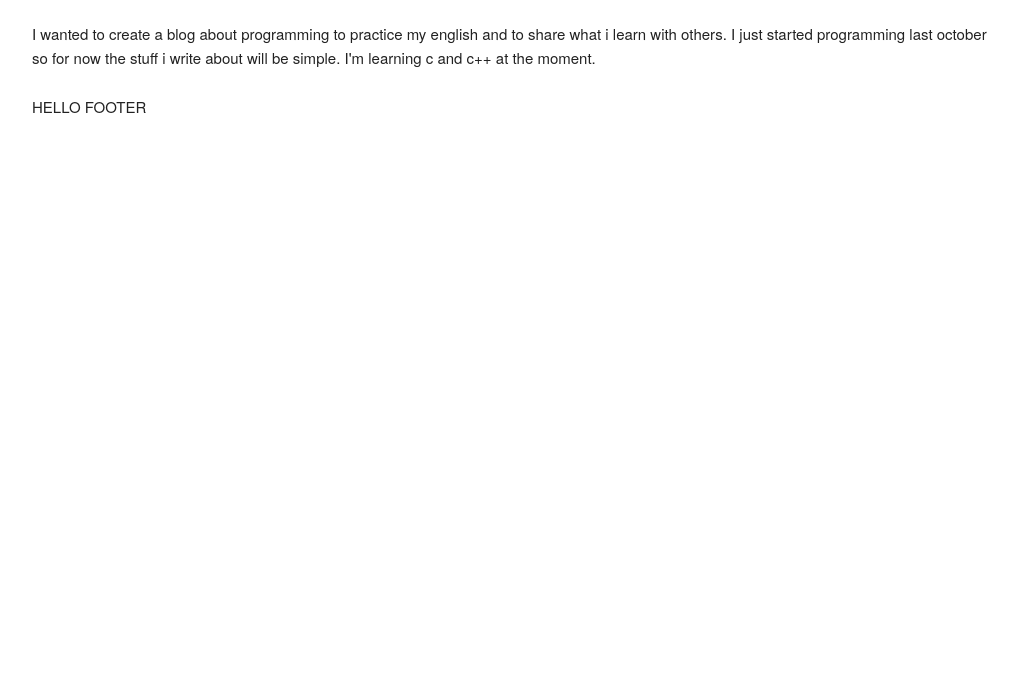
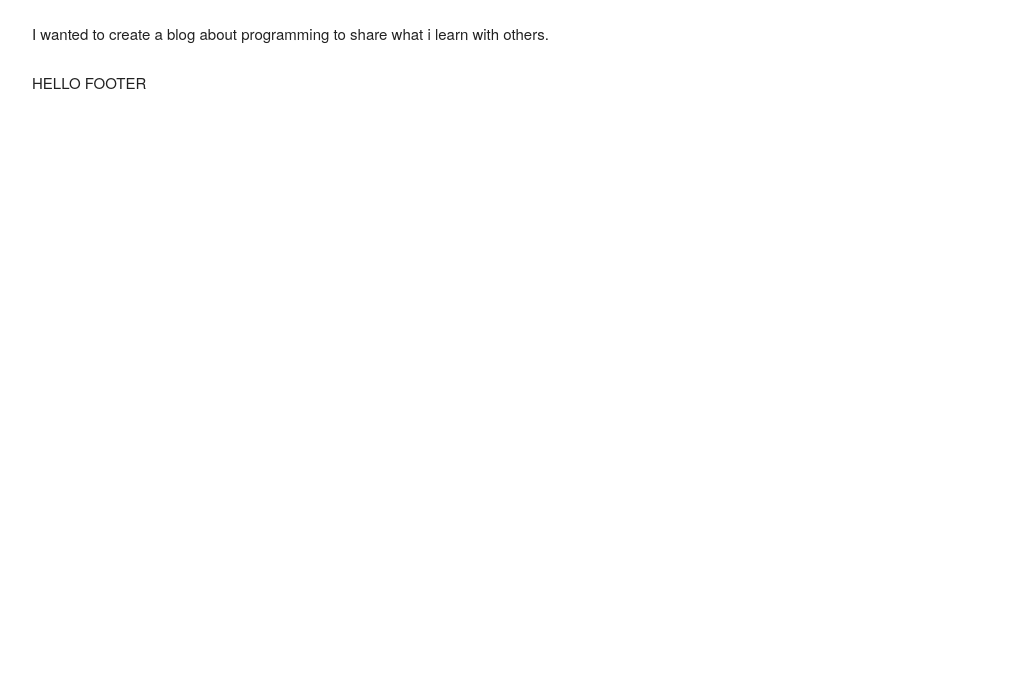
Before and after one commit to koolkt/koolkt.github.io, a plain HTML site: page 2015/03/24/first-post.html in a window 1280 px wide. Shown: the part 115-800 px from the top of the page, without its empty margins (128-1146 px from the left). Drawn offline with Linux system fonts and the light colour scheme.

Commit message:
Update first-post.html

```diff
--- a/2015/03/24/first-post.html
+++ b/2015/03/24/first-post.html
@@ -31,9 +31,7 @@
 
   <article class="post-content">
     <p>
-    I wanted to create a blog about programming to practice my english and to share what i learn with others.
-    I just started programming last october so for now the stuff i write about will be simple.
-    I'm learning c and c++ at the moment.
+    I wanted to create a blog about programming to share what i learn with others.
 </p>
 
   </article>
```
